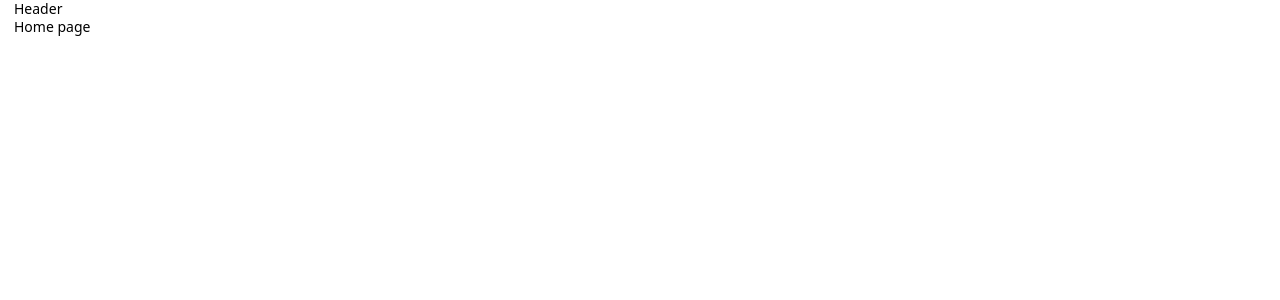
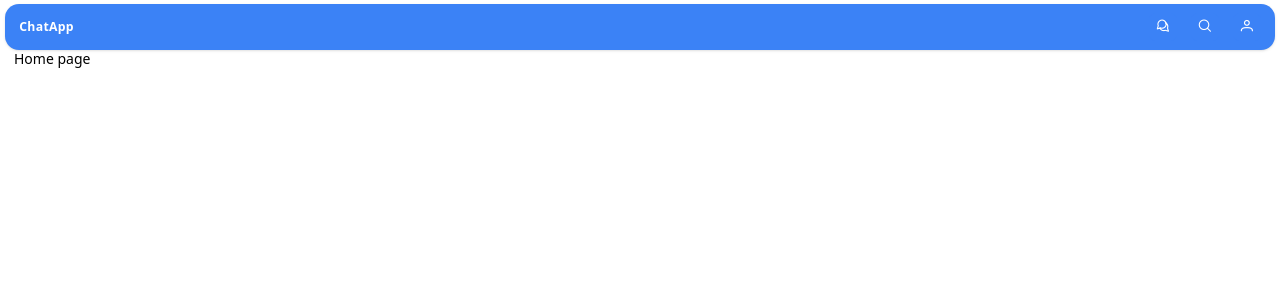
Before and after one commit to SayRetrast/chat-client, a React (Vite) app: page / in a window 1280 px wide. Shown: the top 300 px of the page. Built offline with nearby package versions, Linux system fonts and the light colour scheme.

Commit message:
add header layout

```diff
--- /dev/null
+++ b/src/components/header.tsx
@@ -0,0 +1,44 @@
+import { Link } from "react-router-dom";
+import { homePagePath, signInPagePath } from "../lib/paths";
+import { Button } from "primereact/button";
+
+export default function Header() {
+  return (
+    <header className="mx-1.5">
+      <div
+        className="container mx-auto mt-1 flex h-[46px] items-center justify-between rounded-2xl shadow"
+        style={{ backgroundColor: "var(--primary-color)" }}
+      >
+        <Link
+          to={homePagePath}
+          className="text-sm font-semibold tracking-wide"
+          style={{ color: "var(--primary-color-text)" }}
+        >
+          ChatApp
+        </Link>
+
+        <nav>
+          <ul className="flex gap-x-4">
+            <li>
+              <Link to={signInPagePath} className="font-medium" style={{ color: "var(--highlight-text-color)" }}>
+                <Button icon="pi pi-comments" size="small" className="h-[28px] w-[28px] p-0" />
+              </Link>
+            </li>
+
+            <li>
+              <Link to={signInPagePath} className="font-medium" style={{ color: "var(--highlight-text-color)" }}>
+                <Button icon="pi pi-search" size="small" className="h-[28px] w-[28px] p-0" />
+              </Link>
+            </li>
+
+            <li>
+              <Link to={signInPagePath} className="font-medium" style={{ color: "var(--highlight-text-color)" }}>
+                <Button icon="pi pi-user" size="small" className="h-[28px] w-[28px] p-0" />
+              </Link>
+            </li>
+          </ul>
+        </nav>
+      </div>
+    </header>
+  );
+}
--- a/src/layouts/rootLayout.tsx
+++ b/src/layouts/rootLayout.tsx
@@ -1,11 +1,10 @@
 import { Outlet } from "react-router-dom";
+import Header from "../components/header";
 
 export default function RootLayout() {
   return (
     <>
-      <header>
-        <div className="mx-auto px-4 lg:container">Header</div>
-      </header>
+      <Header />
       <main className="mx-auto px-4 lg:container">
         <Outlet />
       </main>
--- /dev/null
+++ b/src/lib/primeReactConfig.ts
@@ -0,0 +1,3 @@
+export const primeReactConfig = {
+  ripple: true,
+};
--- a/src/main.tsx
+++ b/src/main.tsx
@@ -2,14 +2,15 @@ import React from "react";
 import ReactDOM from "react-dom/client";
 import { PrimeReactProvider } from "primereact/api";
 import "./index.css";
-import "primereact/resources/themes/lara-light-indigo/theme.css";
+import "primereact/resources/themes/lara-light-blue/theme.css";
 import "primeicons/primeicons.css";
 import { RouterProvider } from "react-router-dom";
 import { router } from "./lib/router";
+import { primeReactConfig } from "./lib/primeReactConfig";
 
 ReactDOM.createRoot(document.getElementById("root")!).render(
   <React.StrictMode>
-    <PrimeReactProvider>
+    <PrimeReactProvider value={primeReactConfig}>
       <RouterProvider router={router} />
     </PrimeReactProvider>
   </React.StrictMode>
--- a/tailwind.config.js
+++ b/tailwind.config.js
@@ -2,6 +2,13 @@
 export default {
   content: ["./index.html", "./src/**/*.{js,ts,jsx,tsx}"],
   theme: {
+    container: {
+      center: true,
+      padding: "1rem",
+      screens: {
+        "2xl": "1280px",
+      },
+    },
     extend: {},
   },
   plugins: [],
```
